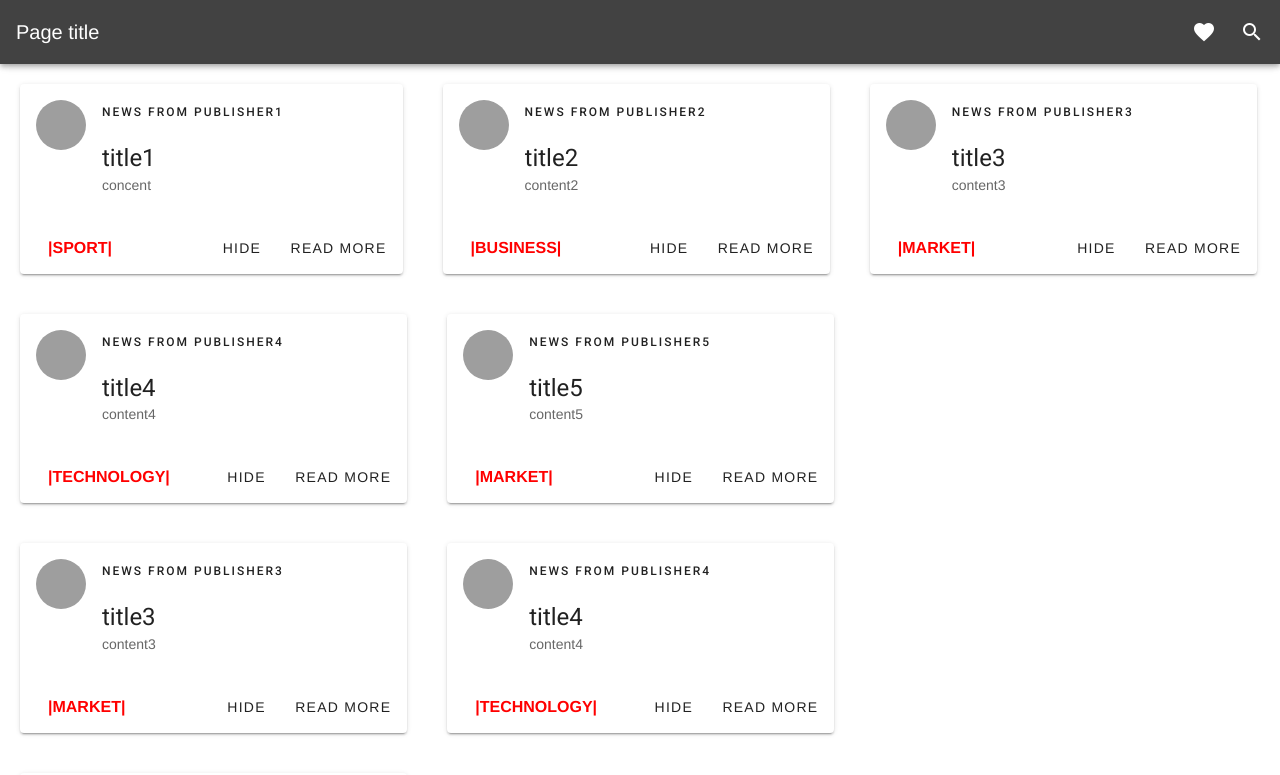
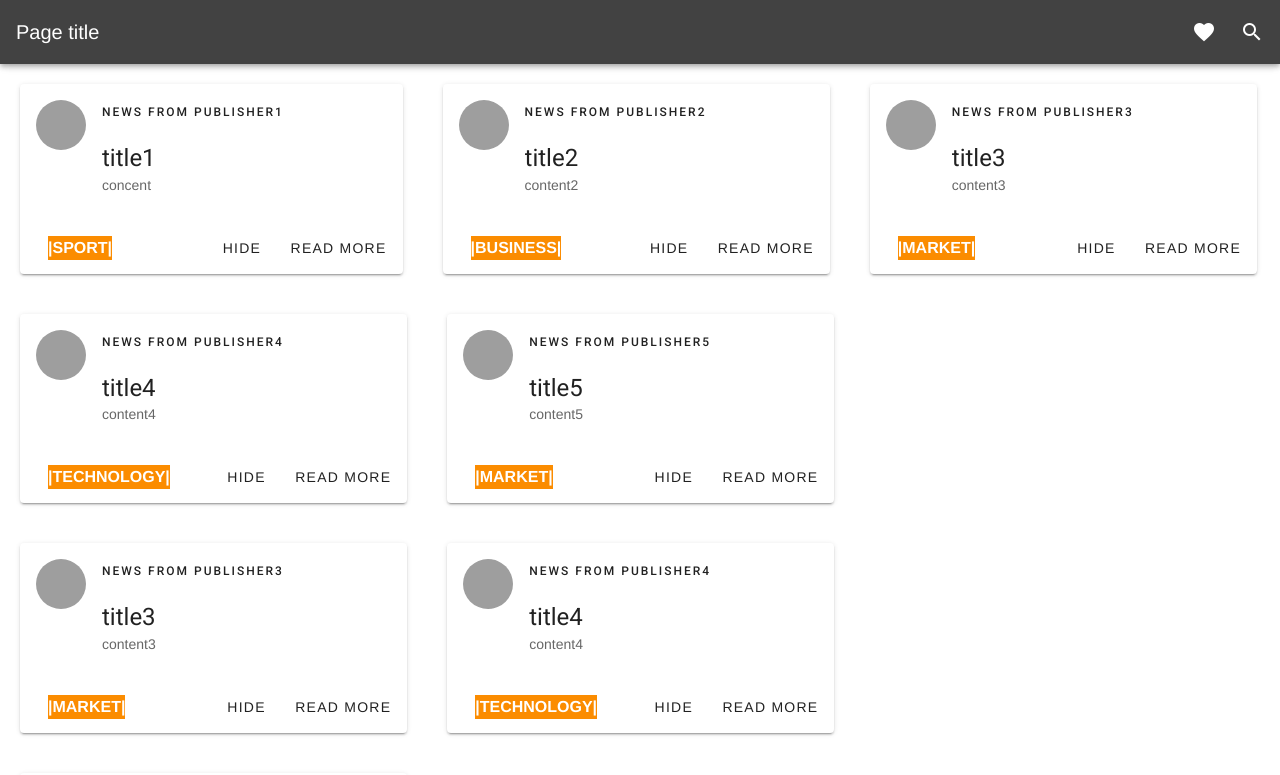
Before and after one commit to Azjargal13/handy-news, a Vue app: page /news in a window 1280 px wide. Shown: the top 775 px of the page. Built offline with nearby package versions, Linux system fonts and the light colour scheme.

Commit message:
news category update

```diff
--- a/src/components/helper/NewsCollection.vue
+++ b/src/components/helper/NewsCollection.vue
@@ -25,7 +25,9 @@
       </v-list-item>
       <v-card-actions>
         <!-- based on the category, color will be changed -->
-        <p class="ml-5 mb-0 text-uppercase font-weight-bold categoryColor">
+        <p
+          class="ml-5 mb-0 text-uppercase font-weight-bold warning white--text"
+        >
           |{{ news.category }}|
         </p>
         <v-spacer></v-spacer>
```
